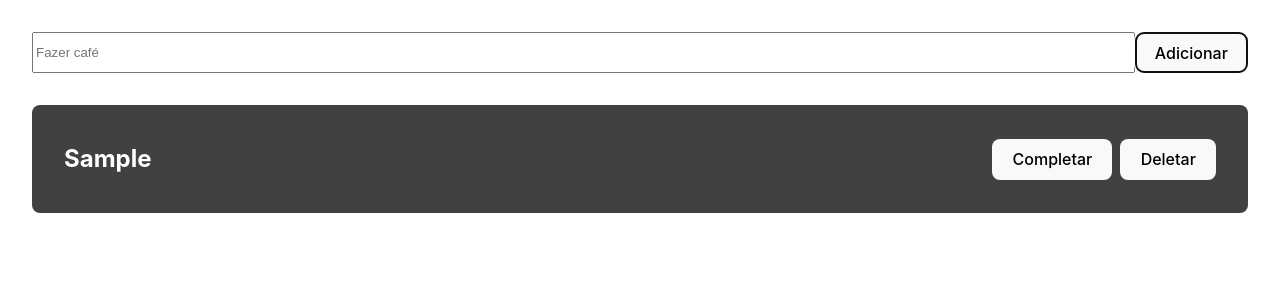
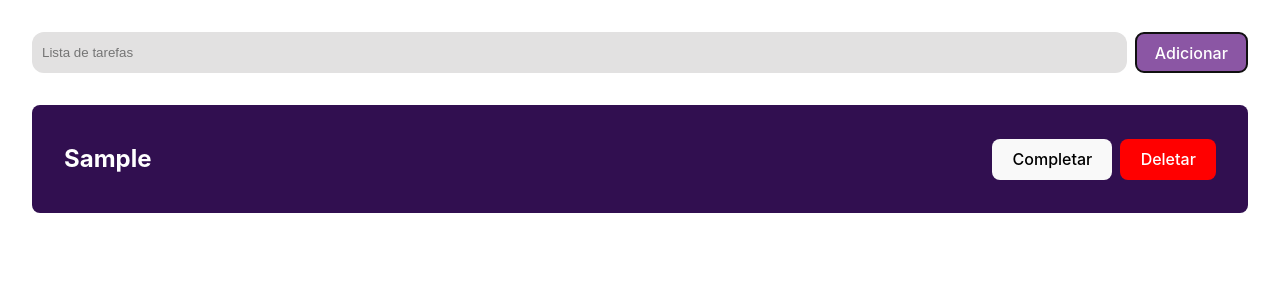
Before and after one commit to Mr1984-Pinheiro/TodoList-Type-Vite, a React (Vite) app: page / in a window 1280 px wide. Both pictures are taken after typing "Sample" into the empty fields and a click on the button "Adicionar". Shown: the top 300 px of the page. Built offline with nearby package versions, Linux system fonts and the light colour scheme.

Commit message:
persistencia de dados final

```diff
--- a/src/App.css
+++ b/src/App.css
@@ -18,6 +18,18 @@
 
 .add-todo input {
   width: 100%;
+  text-decoration: none;
+  border: 0;
+  background-color: #e2e1e1;
+  padding: 0 10px;
+  border-radius: 12px;
+  cursor: pointer;
+}
+
+.add-todo button {
+  background-color: rgb(139, 86, 164);
+  color: #FFF;
+  margin-left: 0.5rem;
 }
 
 .todos {
--- a/src/App.tsx
+++ b/src/App.tsx
@@ -13,12 +13,21 @@ function App() {
 
   //conectar o input ao valor do estado - pegar valor da variavel
   const [todoInput, setTodoInput] = useState('');
-  const [todos, setTodos] = useState<Todo[]>([]); //<> é generic
+  const [todos, setTodos] = useState<Todo[]>(() => {
+    const storedTodos = localStorage.getItem('@todoList:todos');
+
+    if(storedTodos) {
+      return JSON.parse(storedTodos);
+    }
+
+    return ([]);
+  }); //<> é generic
 
   useEffect(() => {
+    //Passar 2 valores para a função setItem. 'chaveaplicacao:nomeItemSalvando', nomeItemSalvando
     localStorage.setItem('@todoList:todos', JSON.stringify(todos));
 
-  }, []);
+  }, [todos]); //[array de dependencias] quando alterar todo o efeito é acionado
 
 
   function addTodo () {
@@ -48,7 +57,7 @@ function App() {
     <div className="App">
       <div className='add-todo'>
         {/*conecar input ao estado precisa 2 atributos value e onChange */}
-        <input placeholder='Fazer café' value={todoInput} onChange={handleInputChange} />
+        <input placeholder='Lista de tarefas' value={todoInput} onChange={handleInputChange} />
         <button onClick={addTodo}>Adicionar</button>
       </div>
 
--- a/src/components/Card/index.tsx
+++ b/src/components/Card/index.tsx
@@ -23,7 +23,7 @@ function Card ({ todo, completeTodo, deleteTodo }: CardProps) {
 
             <div className="card-buttons">
                  <button onClick={handleCompleteTodo}>{todo.completed ? 'Retomar' : 'Completar'}</button>
-                 <button onClick={handleDeleteTodo}>Deletar</button>
+                 <button className="card-buttons-delete" onClick={handleDeleteTodo}>Deletar</button>
             </div>
 
         </div>
--- a/src/components/Card/styles.css
+++ b/src/components/Card/styles.css
@@ -3,7 +3,8 @@
     align-items: center;
     justify-content: space-between;
     border-radius: 8px;
-    background-color: #414141;
+    flex-wrap: wrap;
+    background-color: #310f50;
     padding: 1rem 2rem;
     margin-bottom: 0.5rem;
 }
@@ -15,6 +16,11 @@
     gap: 0.5rem;
 }
 
+.card-buttons-delete {
+    background-color: red;
+    color: #FFF;
+}
+
 .done {
     opacity: 0.5;
 }
```
